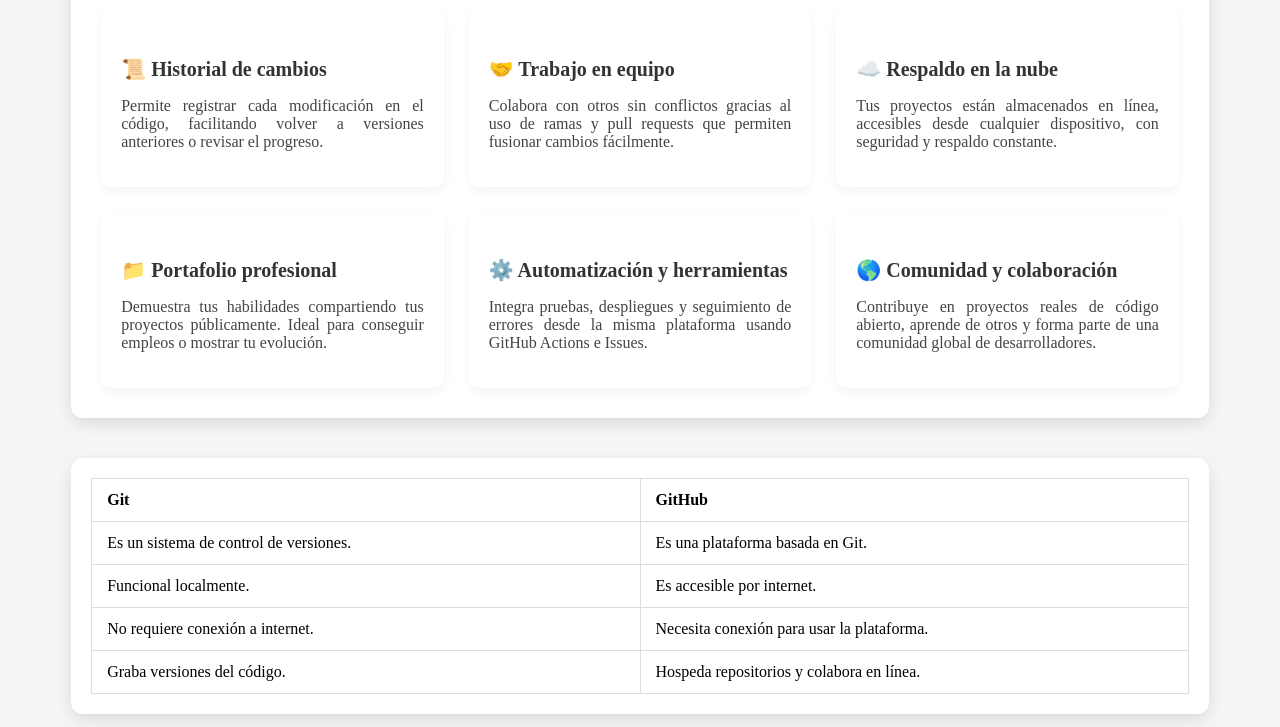
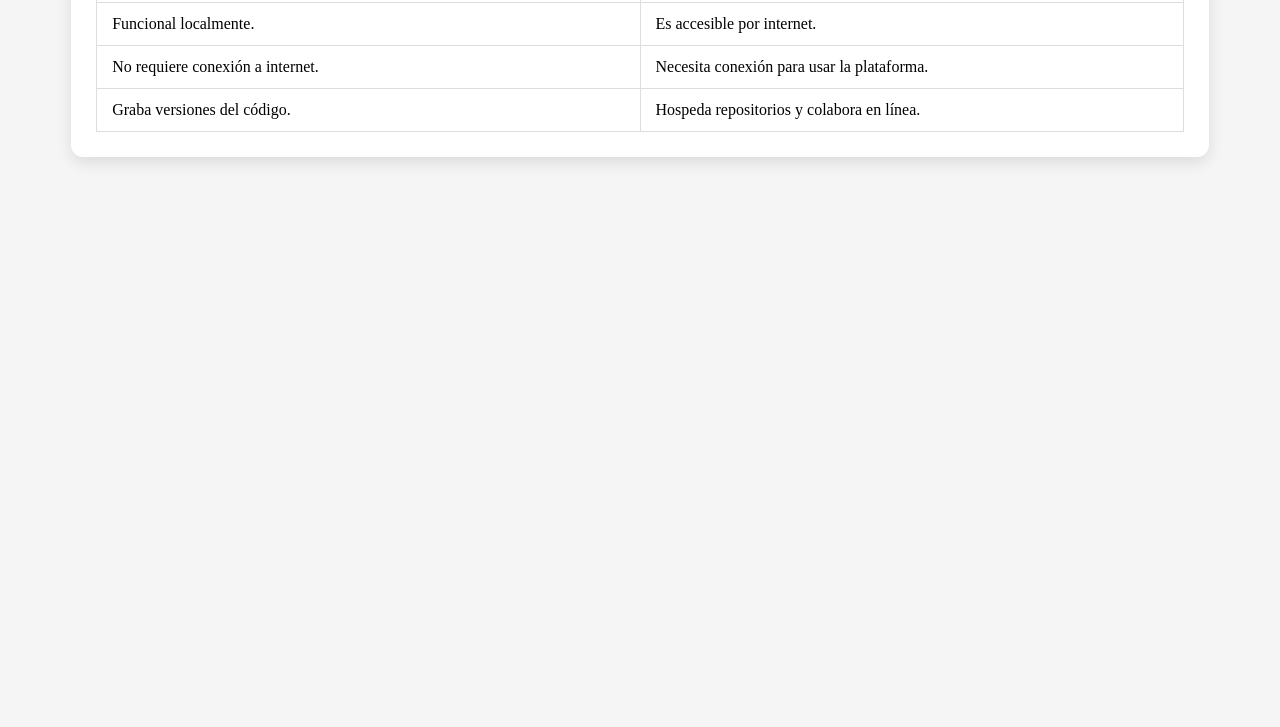
Before and after one commit to MGarcia7783/Ejercicio1, a plain HTML site: page index.html in a window 1280 px wide. Shown: the part 505-1232 px from the top of the page. After the commit the page ends 800 px from the top, so only its background shows below. Drawn offline with Linux system fonts and the light colour scheme.

Commit message:
Revert "Examen sin css"
This reverts commit 2d82f53cc83498b0b728bcea088fe261d32133ea.

```diff
--- a/css/styles.css
+++ b/css/styles.css
@@ -58,7 +58,7 @@ h2 {
 
 .contendor-tabla {
   background-color: white;
-  padding: 20px;
+  padding: 25px;
   border-radius: 12px;
   box-shadow: 0 6px 15px rgba(0, 0, 0, 0.1);
 }
--- a/index.html
+++ b/index.html
@@ -2,8 +2,8 @@
 <html lang="en">
   <head>
     <meta charset="UTF-8" />
-    <meta name="viewport" content="width=device-width, initial-scale=1.0" />
-    <link rel="stylesheet" href="css/styles.css" />
+    <meta name="viewport" content="width=device-width, initial-scale=1.0"/>
+    <link rel="stylesheet" href="css/styles.css">
     <title>GitHub</title>
   </head>
   <body>
@@ -31,54 +31,6 @@
           </p>
         </div>
       </div>
-
-      <section class="seccion-beneficios">
-        <h3>¿Por qué usar Git y GitHub?</h3>
-        <div class="lista-beneficios">
-          <div class="beneficio">
-            <h4>📜 Historial de cambios</h4>
-            <p>
-              Permite registrar cada modificación en el código, facilitando
-              volver a versiones anteriores o revisar el progreso.
-            </p>
-          </div>
-          <div class="beneficio">
-            <h4>🤝 Trabajo en equipo</h4>
-            <p>
-              Colabora con otros sin conflictos gracias al uso de ramas y pull
-              requests que permiten fusionar cambios fácilmente.
-            </p>
-          </div>
-          <div class="beneficio">
-            <h4>☁️ Respaldo en la nube</h4>
-            <p>
-              Tus proyectos están almacenados en línea, accesibles desde
-              cualquier dispositivo, con seguridad y respaldo constante.
-            </p>
-          </div>
-          <div class="beneficio">
-            <h4>📁 Portafolio profesional</h4>
-            <p>
-              Demuestra tus habilidades compartiendo tus proyectos públicamente.
-              Ideal para conseguir empleos o mostrar tu evolución.
-            </p>
-          </div>
-          <div class="beneficio">
-            <h4>⚙️ Automatización y herramientas</h4>
-            <p>
-              Integra pruebas, despliegues y seguimiento de errores desde la
-              misma plataforma usando GitHub Actions e Issues.
-            </p>
-          </div>
-          <div class="beneficio">
-            <h4>🌎 Comunidad y colaboración</h4>
-            <p>
-              Contribuye en proyectos reales de código abierto, aprende de otros
-              y forma parte de una comunidad global de desarrolladores.
-            </p>
-          </div>
-        </div>
-      </section>
 
       <div class="contendor-tabla">
         <table class="tabla-diferencias">
```
